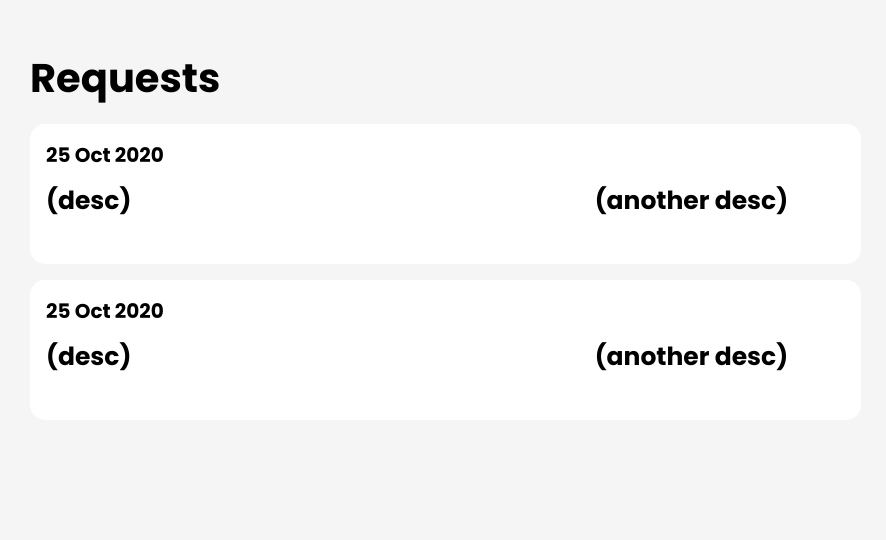
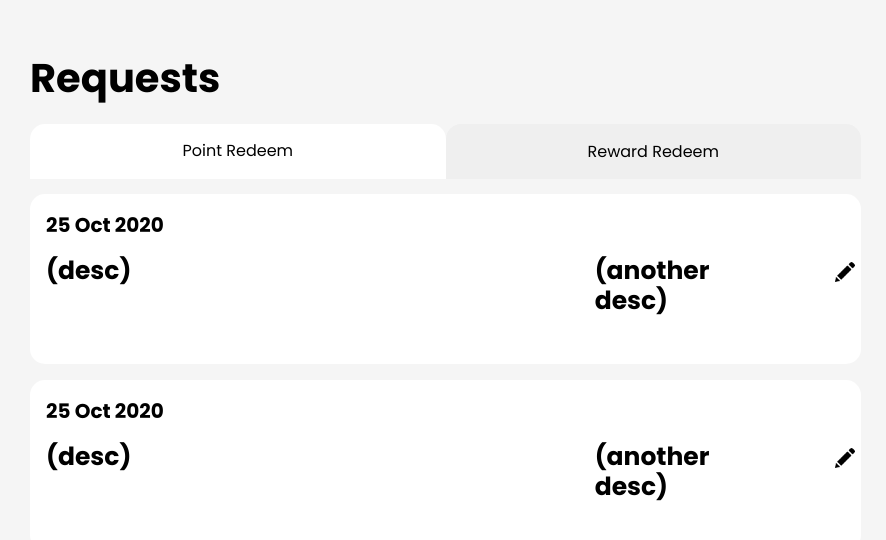
Before and after one commit to Rahmanwghazi/PolgentAdmin, a React (Create React App) app: page /requests in a window 1280 px wide. Shown: the top 540 px of the page, without its empty margins (52-938 px from the left). Built offline with nearby package versions, Linux system fonts and the light colour scheme.

Commit message:
add request pages tab

```diff
--- /dev/null
+++ b/src/components/modals/UpdatePointRequestModal.jsx
@@ -0,0 +1,50 @@
+import { useState } from "react";
+import './Modal.css'
+
+export const UpdatePointRequestModal = () => {
+    const [state, setState] = useState("")
+    const onChange = e => {
+        setState({
+            ...state,
+            [e.target.name]: e.target.value,
+        })
+    }
+
+    const onSubmit = e => {
+        setState({
+            ...state,
+            status: "",
+            notes: "",
+        })
+    }
+
+    return (
+        <div className="modal fade mt-5" id="modalPoint" tabIndex="-1" aria-labelledby="exampleModalLabel" aria-hidden="true">
+            <div className="modal-dialog">
+                <div className="modal-content">
+                    <div className="modal-body">
+                        <h5 className="label-modal edit">Update Status Point Request</h5>
+                        <div onSubmit={onSubmit}>
+                            <div className="form-group">
+                                <label>Status</label>
+                                <select className="form-control" name="status" value={state.status} onChange={onChange} >
+                                    <option value="" defaultValue >Select</option>
+                                    <option value="Requested">Requested</option>
+                                    <option value="Accepted">Accepted</option>
+                                    <option value="Rejected">Rejected</option>
+                                </select>
+                            </div>
+                            <div className="form-group">
+                                <label>Notes  </label>
+                                <input type="text" className="form-control" value={state.notes} name="notes" onChange={onChange} />
+                            </div>
+                            <button onClick={onSubmit} style={{ marginTop: "-20px" }} type="submit" className="btn btn-e mb-5" data-bs-dismiss="modal">
+                                Submit
+                            </button>
+                        </div>
+                    </div>
+                </div>
+            </div>
+        </div>
+    )
+}
--- /dev/null
+++ b/src/components/modals/UpdateRewardRequestModal.jsx
@@ -0,0 +1,50 @@
+import { useState } from "react";
+import './Modal.css'
+
+export const UpdateRewardRequestModal = () => {
+    const [state, setState] = useState("")
+    const onChange = e => {
+        setState({
+            ...state,
+            [e.target.name]: e.target.value,
+        })
+    }
+
+    const onSubmit = e => {
+        setState({
+            ...state,
+            status: "",
+            notes: "",
+        })
+    }
+
+    return (
+        <div className="modal fade mt-5" id="modalReward" tabIndex="-1" aria-labelledby="exampleModalLabel" aria-hidden="true">
+            <div className="modal-dialog">
+                <div className="modal-content">
+                    <div className="modal-body">
+                        <h5 className="label-modal edit">Update Status Reward Request</h5>
+                        <div onSubmit={onSubmit}>
+                            <div className="form-group">
+                                <label>Status</label>
+                                <select className="form-control" name="status" value={state.status} onChange={onChange} >
+                                    <option value="" defaultValue >Select</option>
+                                    <option value="Requested">Requested</option>
+                                    <option value="Finished">Finished</option>
+                                    <option value="Rejected">Rejected</option>
+                                </select>
+                            </div>
+                            <div className="form-group">
+                                <label>Notes  </label>
+                                <input type="text" className="form-control" value={state.notes} name="notes" onChange={onChange} />
+                            </div>
+                            <button onClick={onSubmit} style={{ marginTop: "-20px" }} type="submit" className="btn btn-e mb-5" data-bs-dismiss="modal">
+                                Submit
+                            </button>
+                        </div>
+                    </div>
+                </div>
+            </div>
+        </div>
+    )
+}
--- a/src/components/rectangle-card/RectangleCard.jsx
+++ b/src/components/rectangle-card/RectangleCard.jsx
@@ -1,6 +1,9 @@
 import './RectangleCard.css'
+import editButton from '../../assets/editButton.png'
+import { UpdateRewardRequestModal } from '../modals/UpdateRewardRequestModal'
+import { UpdatePointRequestModal } from '../modals/UpdatePointRequestModal'
 
-const RectangleCard = () => {
+const RectangleCard = (props) => {
     return (
         <div className="outlined-card">
             <div className="card-history mb-3">
@@ -10,11 +13,23 @@ const RectangleCard = () => {
                         <div className="col-8">
                             <h5 className="card-desc">(desc)</h5>
                         </div>
-                    <div className="col-4 mb-4">
+                        <div className="col-3 mb-4">
                             <h5 className="amount-text">(another desc)</h5>
                         </div>
+                        <div className="col-1">
+                            {props.type === "point" ?
+                                <>
+                                    <img src={editButton} alt="illustration" width="20" style={{ marginLeft: 35 }} data-bs-toggle="modal" data-bs-target="#modalPoint" />
+                                    <UpdatePointRequestModal />
+                                </>
+                                :
+                                <>
+                                    <img src={editButton} alt="illustration" width="20" style={{ marginLeft: 35 }} data-bs-toggle="modal" data-bs-target="#modalReward" />
+                                    <UpdateRewardRequestModal />
+                                </>
+                            }
                         </div>
-
+                    </div>
                 </div>
             </div>
         </div>
--- a/src/pages/requests/Requests.css
+++ b/src/pages/requests/Requests.css
@@ -0,0 +1,56 @@
+.bloc-tabs {
+    display: flex;
+}
+
+.tabs {
+    padding: 15px;
+    text-align: center;
+    width: 50%;
+    cursor: pointer;
+    box-sizing: content-box;
+    position: relative;
+    outline: none;
+    border-radius: 15px 15px 0 0;
+}
+
+.active-tabs {
+    background: white;
+    border-bottom: 1px solid transparent;
+}
+
+button {
+    border: none;
+}
+
+.content-tabs {
+    flex-grow: 1;
+}
+
+.content {
+    background: #F5F5F5;
+    padding-top: 15px;
+    width: 100%;
+    height: 100%;
+    display: none;
+    border-radius: 0 0 15px 15px;
+}
+
+.content h2 {
+    padding: 0px 0 5px 0px;
+}
+
+.content hr {
+    width: 100px;
+    height: 2px;
+    background: #222;
+    margin-bottom: 5px;
+}
+
+.content p {
+    width: 100%;
+    height: 100%;
+}
+
+.active-content {
+    display: block;
+}
--- a/src/pages/requests/Requests.jsx
+++ b/src/pages/requests/Requests.jsx
@@ -1,7 +1,15 @@
+import Sidebar from "../../components/sidebar/Sidebar"
 import RectangleCard from "../../components/rectangle-card/RectangleCard"
-import Sidebar from "../../components/sidebar/Sidebar"
+import { useState } from "react";
 import './Requests.css'
+
 const Requests = () => {
+    const [toggleState, setToggleState] = useState(1);
+
+    const toggleTab = (index) => {
+        setToggleState(index);
+    };
+
     return (
         <div className="container mt-5">
             <div className="row">
@@ -14,12 +22,40 @@ const Requests = () => {
                             <p>Requests</p>
                         </div>
                     </div>
-                    <div className="row">
-                            <RectangleCard />
+                    <div className="bloc-tabs">
+                        <button
+                            className={toggleState === 1 ? "tabs active-tabs" : "tabs"}
+                            onClick={() => toggleTab(1)}
+                        >
+                            Point Redeem
+                        </button>
+                        <button
+                            className={toggleState === 2 ? "tabs active-tabs" : "tabs"}
+                            onClick={() => toggleTab(2)}
+                        >
+                            Reward Redeem
+                        </button>
                     </div>
-                    <div className="row">
-                            <RectangleCard />
+
+                    <div className="content-tabs">
+                        <div
+                            className={toggleState === 1 ? "content  active-content" : "content"}
+                        >
+                            <RectangleCard type = {"point"}/>
+                            <RectangleCard type = {"point"}/>
+
+                        </div>
+
+                        <div
+                            className={toggleState === 2 ? "content  active-content" : "content"}
+                        >
+
+                            <RectangleCard type = {"reward"}/>
+                            <RectangleCard type = {"reward"}/>
+                            <RectangleCard type = {"reward"}/>
+                        </div>
                     </div>
+
                 </div>
             </div>
         </div>
```
Also changed, not shown: src/assets/editButton.png (added). Lines whose indentation alone changed are shown as unchanged.
